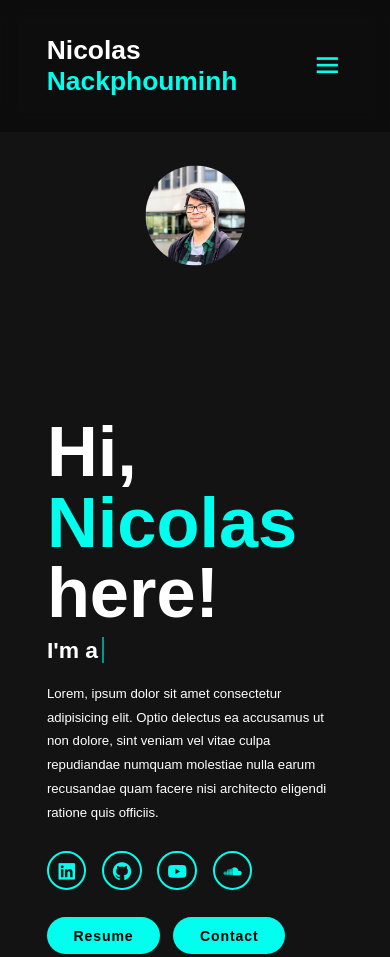
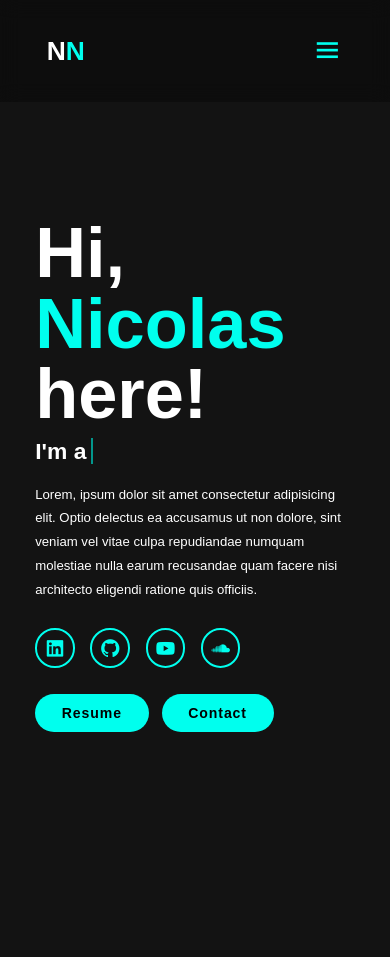
Before and after one commit to Keo-wav/NN_Portfolio, a plain HTML site: page index.html in a window 390 px wide. Shown: the top 957 px of the page. Drawn offline with nearby package versions, Linux system fonts and the light colour scheme.

Commit message:
added responsive settings for small screens min 320px max 500px

```diff
--- a/index.html
+++ b/index.html
@@ -9,8 +9,8 @@
 </head>
 <body>
     <header class="header">
-        <a href="#home" class="logo">Nicolas
-        <span>Nackphouminh</span></a>
+        <a href="#home" class="logo" id="logo-long">Nicolas <span>Nackphouminh</span></a>
+        <a href="#home" class="logo" id="logo-short">N<span>N</span></a>
         <i class='bx bx-menu' id="menu-icon"></i>
         <nav class="navbar">
             <a href="#education">Education</a>
--- a/style.css
+++ b/style.css
@@ -46,6 +46,10 @@ body {
     font-weight: 800;
     cursor: pointer;
     /* transition: 0.3s ease; */
+}
+
+#logo-short {
+    display: none;
 }
 
 /* .logo:hover {
@@ -494,7 +498,7 @@ span {
     }
 }
 
-@media(max-width:950px) {
+@media(max-width:970px) {
     #menu-icon {
         display: block;
     }
@@ -536,7 +540,7 @@ span {
         margin: 0 auto;
     }
     .home-img img {
-        width: 32vw;
+        width: 52vw;
     }
     .projects h2 {
         margin-bottom: 3rem;
@@ -545,3 +549,25 @@ span {
         grid-template-columns: repeat(1, 1fr);
     }
 }
+
+@media(min-width:320px) and (max-width:500px) {
+    #logo-long {
+        display: none;
+    }
+    #logo-short {
+        display: block;
+    }
+    .home-img img {
+        display: none;
+    }
+    .home {
+        padding: 0;
+        margin-top: 0;
+    }
+    .home-content {
+        margin-top: 0;
+    }
+    .home-content h1 {
+        margin-top: 0;
+    }
+}
```
